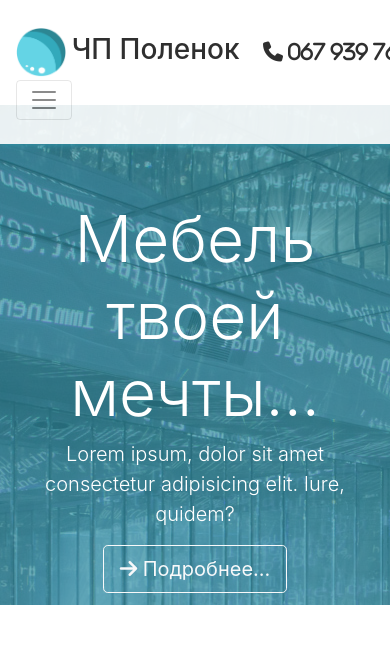
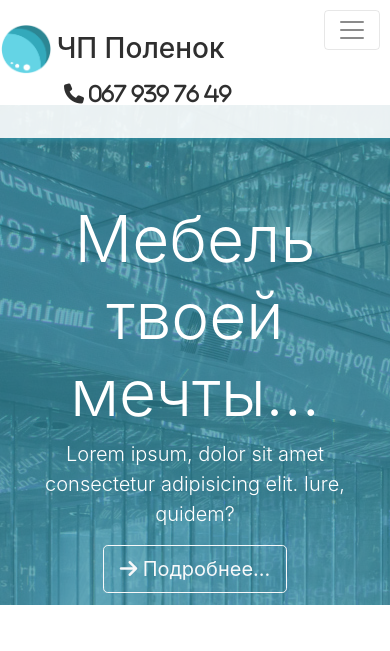
Before and after one commit to DenysPugachov/Mizuxe_Polenok, a plain HTML site: page index.html in a window 390 px wide. Shown: the top 651 px of the page. Drawn offline with nearby package versions, Linux system fonts and the light colour scheme.

Commit message:
fix positim toggler-buttom (absolute)

```diff
--- a/index.html
+++ b/index.html
@@ -16,16 +16,19 @@
     <!-- NAVIGATION -->
     <nav id="main-nav" class="navbar navbar-expand-md navbar-light fixed-top py-4">
         <div class="container">
-            <a href="#home" class="navbar-brand p-0">
+
+
+            <a href="#home" class="navbar-brand p-0 row">
                 <img src="img/logo.png" alt="logo" width="50" height="50 ">
-                <h3 class="d-inline align-middle">ЧП Поленок
-                    <i class="fas fa-phone text-nowrap navbar-brand p-3"> 067 939 76 49</i>
-                </h3>
+                <h3 class="d-inline align-middle">ЧП Поленок </h3>
             </a>
+            <i class="fas fa-phone text-nowrap navbar-brand pl-5"> 067 939 76 49</i>
 
             <button class="navbar-toggler" data-toggle="collapse" data-target="#navbarCollapse">
                 <span class="navbar-toggler-icon"></span>
             </button>
+
+
             <div id="navbarCollapse" class="collapse navbar-collapse">
                 <ul class="navbar-nav ml-auto">
                     <li class="nav-item">
--- a/scss/style.scss
+++ b/scss/style.scss
@@ -57,6 +57,7 @@ body {
 
 
 
+
 @media(max-width: 768px) {
     #showcase {
         min-height: 500px;
@@ -70,3 +71,11 @@ body {
         margin-bottom: 1rem;
     }
 }
+
+@media(max-width: 550px) {
+    button.navbar-toggler {
+        position: absolute;
+        top: 10px;
+        right: 10px;
+    }
+}
```
Also changed, not shown: css/style.css.
